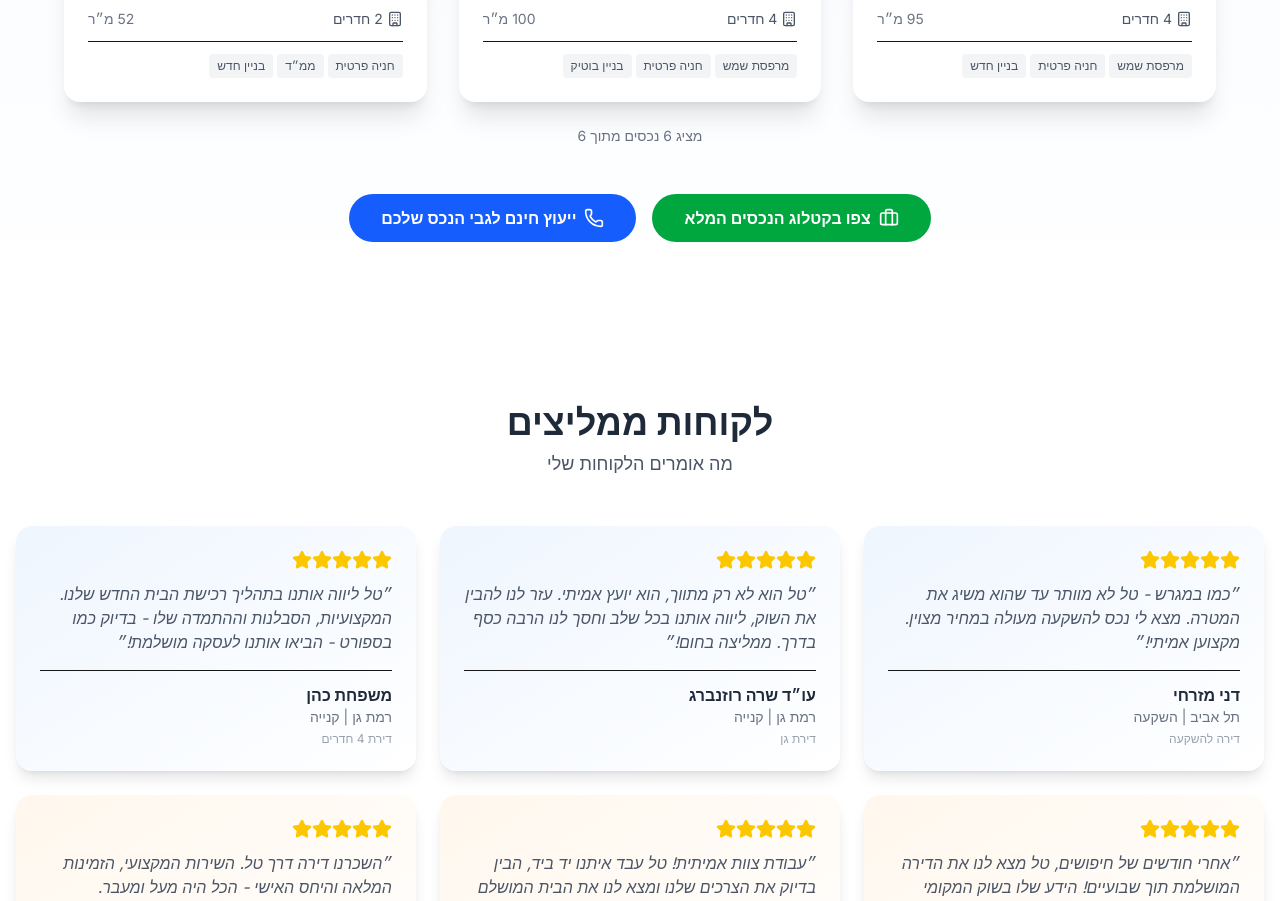
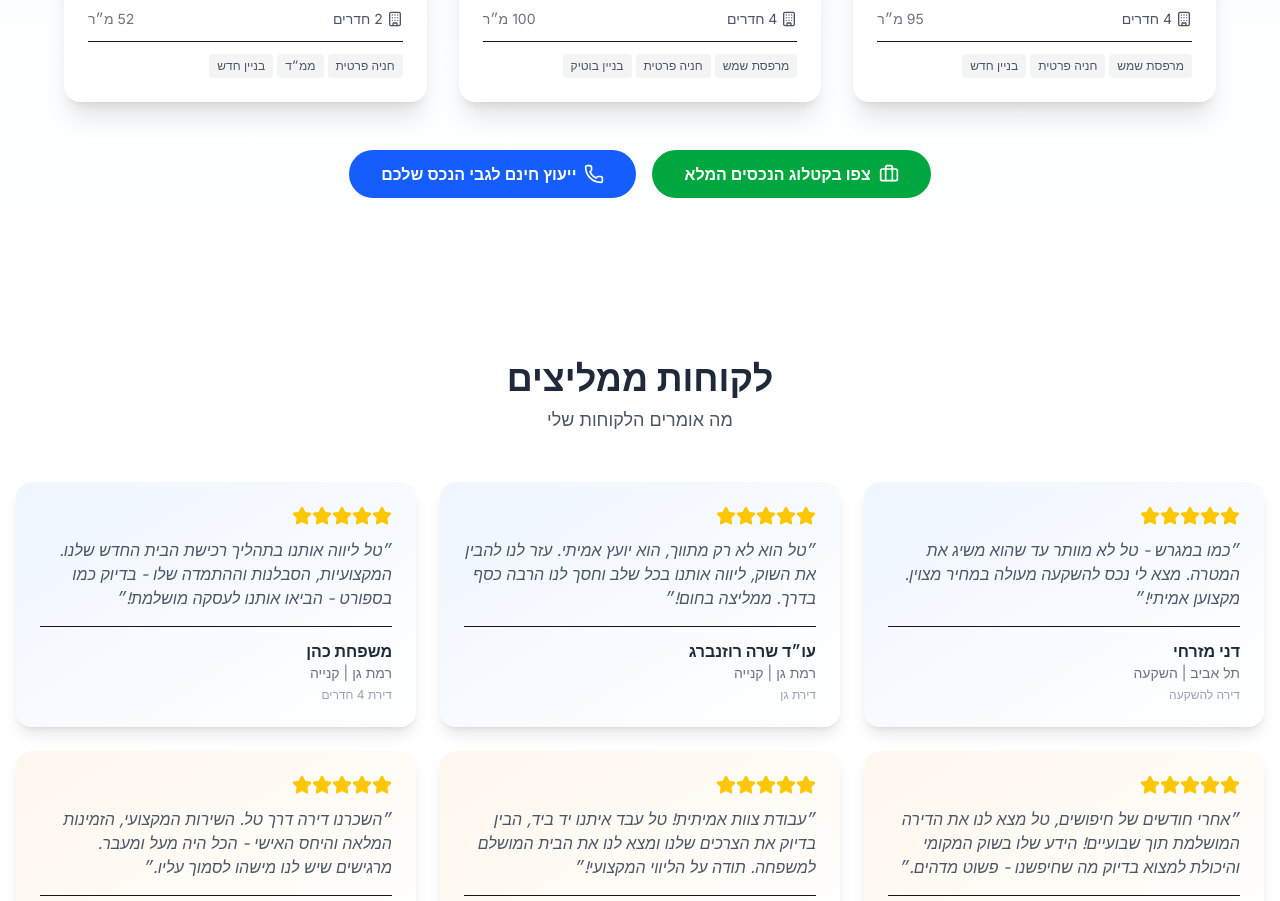
Before and after one commit to itayost/tal-nadlan, a Next.js app: page / in a window 1280 px wide. Shown: the part 2640-3541 px from the top of the page. Built offline with nearby package versions, Linux system fonts and the light colour scheme.

Commit message:
Update Properties.tsx

```diff
--- a/src/components/sections/Properties.tsx
+++ b/src/components/sections/Properties.tsx
@@ -136,15 +136,6 @@ const Properties = () => {
           ))}
         </div>
 
-        {/* Show count indicator */}
-        <div className="text-center mt-6 text-sm text-gray-500">
-          {isMobile ? (
-            <p>מציג 3 נכסים מתוך {properties.length}</p>
-          ) : (
-            <p>מציג 6 נכסים מתוך {properties.length}</p>
-          )}
-        </div>
-
         {/* CTA Buttons */}
         <div className="text-center mt-8 md:mt-12">
           <div className="flex flex-col sm:flex-row gap-4 justify-center items-center">
```
